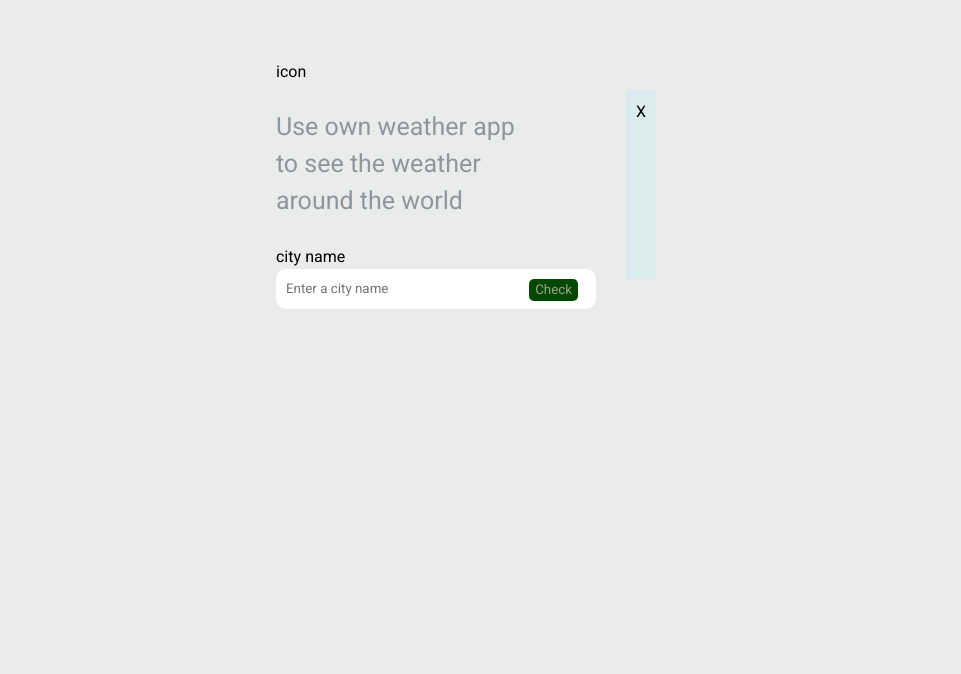
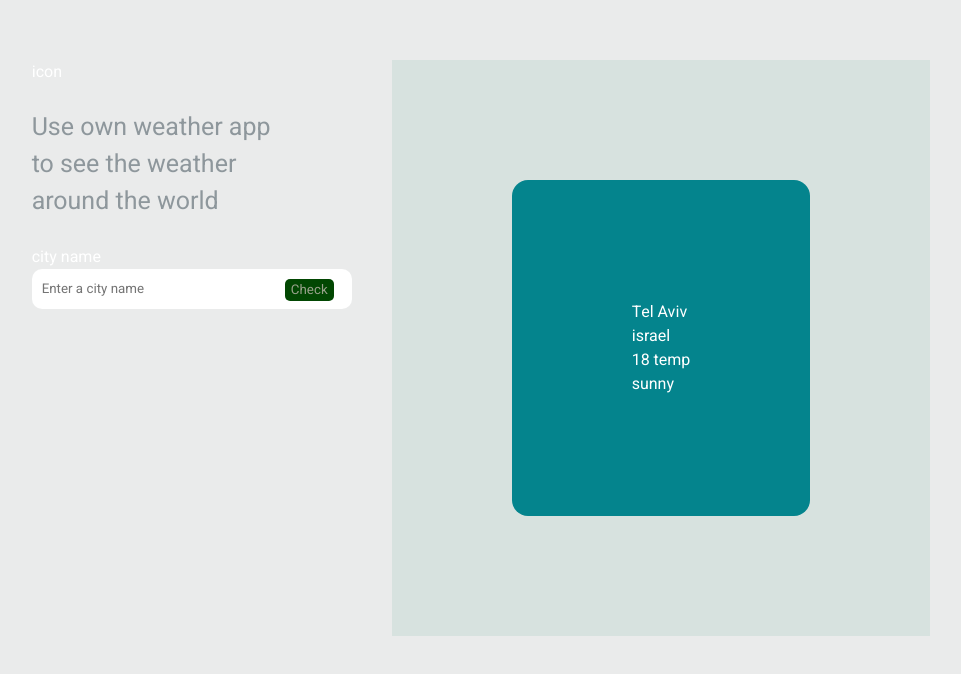
Before and after one commit to adiyakoby/WeatherApp, a React (Vite) app in the folder frontend/: page / in a window 1280 px wide. Shown: the part 190-864 px from the top of the page, without its empty margins (159-1120 px from the left). Before the commit the page ends 800 px from the top, so only its background shows below. Built offline with nearby package versions, Linux system fonts and the light colour scheme.

Commit message:
init WeatherBox starting style and html

```diff
--- a/frontend/src/App.css
+++ b/frontend/src/App.css
@@ -20,8 +20,8 @@ div p {
   background-color: rgba(174, 177, 179, 0.253);
   padding: 50px;
 }
-.weatherFrame {
+/* .weatherFrame {
   background-color: rgba(189, 237, 252, 0.349);
   padding: 10px;
   margin: 30px;
-}
+} */
--- a/frontend/src/Components/WeatherBox.tsx
+++ b/frontend/src/Components/WeatherBox.tsx
@@ -1,15 +1,28 @@
 import React from "react";
+import "./style/WeatherBox.css"
 
 
 const WeatherBox = () => {
+
     return(
-        <>
-            <div className='weather-comp'>
-                X
+        <div className='weather-component'>
+            <div className="outer-box">
+                <div className="inner-box">
+                    <section>
+                        Tel Aviv<br/>
+                        israel
+                    </section>
+                    <section>
+                        18 temp<br/>
+                        sunny
+                    </section>
+                    <section>
+
+                    </section>
+                </div>
             </div>
-        </>
+        </div>
     );
-
 };
 
 
--- a/frontend/src/Components/style/InputBox.css
+++ b/frontend/src/Components/style/InputBox.css
@@ -1,3 +1,6 @@
+@import url('https://fonts.googleapis.com/css2?family=Heebo:wght@400;500;700&display=swap');
+
+
 .input-component {
     position: relative;
     display: inline-block;
--- /dev/null
+++ b/frontend/src/Components/style/WeatherBox.css
@@ -0,0 +1,18 @@
+
+
+.outer-box {
+    background-color: rgba(4, 126, 85, 0.082);
+    padding: 15vh;
+    margin-left: 5vh;;
+}
+
+.inner-box {
+    background-color: rgb(4, 132, 141);
+    padding: 15vh;
+    border-radius: 2vh;
+}
+
+div section {
+    color: white;
+
+}
```
